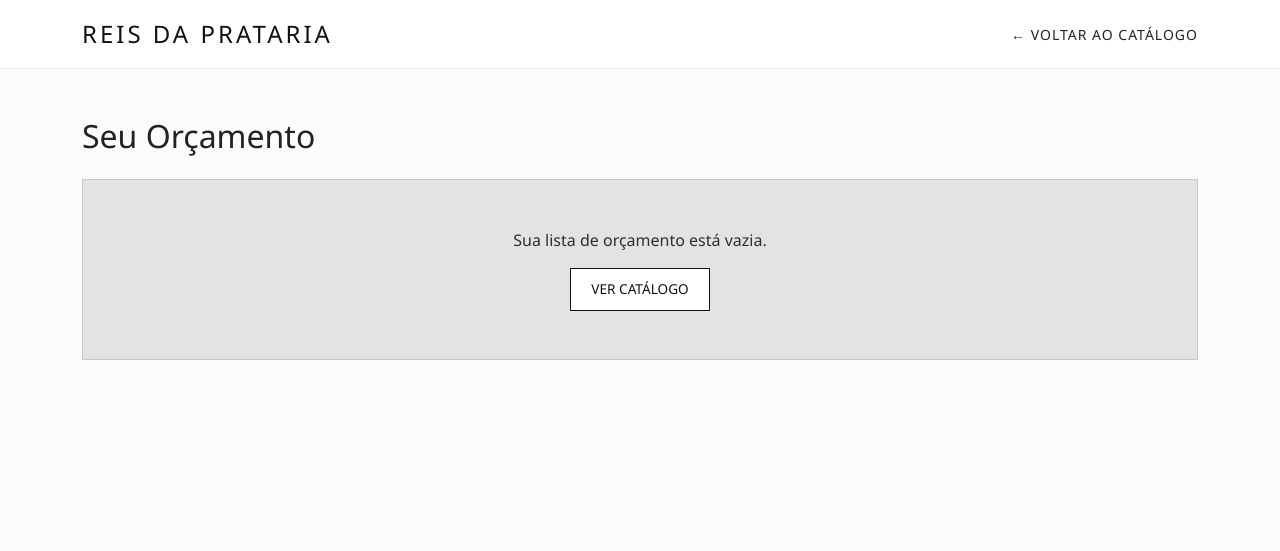
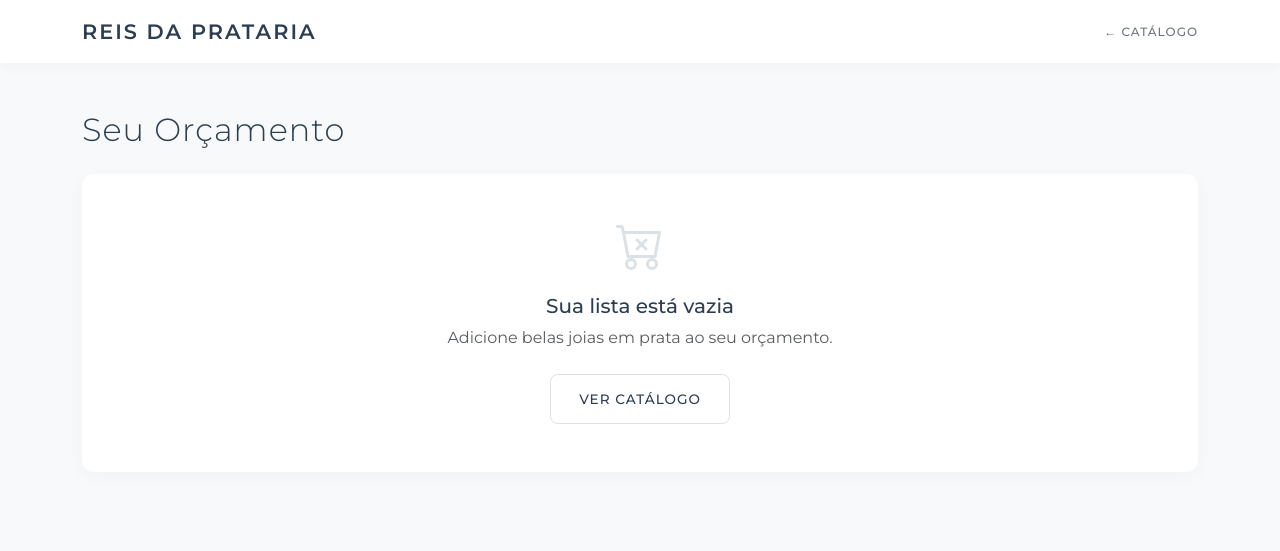
Before and after one commit to ErickGarciaVasconcelos/loja-prata, a Laravel app: page /orcamento in a window 1280 px wide. Shown: the top 551 px of the page. Run offline with Laravel 12, Linux system fonts and the light colour scheme.

Commit message:
Atualização da página orçamento

```diff
--- a/resources/views/paginas/orcamento.blade.php
+++ b/resources/views/paginas/orcamento.blade.php
@@ -3,40 +3,151 @@
 <head>
     <meta charset="UTF-8">
     <meta name="viewport" content="width=device-width, initial-scale=1.0">
+    <meta name="theme-color" content="#ffffff">
     <title>Meu Orçamento - Joias em Prata</title>
     <link href="https://cdn.jsdelivr.net/npm/bootstrap@5.3.2/dist/css/bootstrap.min.css" rel="stylesheet">
+    <link href="https://fonts.googleapis.com/css2?family=Montserrat:wght@300;400;500;600&display=swap" rel="stylesheet">
+
     <style>
-        body { background-color: #fcfcfc; color: #222; font-family: 'Segoe UI', sans-serif; }
-        .navbar { background-color: #ffffff; border-bottom: 1px solid #eaeaea; }
-        .brand-logo { font-weight: 300; letter-spacing: 3px; text-transform: uppercase; color: #111; font-size: 1.5rem; text-decoration: none; }
-        .btn-voltar { background-color: #fff; color: #111; border: 1px solid #111; border-radius: 0; text-transform: uppercase; font-size: 0.85rem; padding: 10px 20px; text-decoration: none; }
-        .btn-voltar:hover { background-color: #f0f0f0; color: #000; }
-        .btn-enviar { background-color: #25D366; color: #fff; border-radius: 0; text-transform: uppercase; font-size: 0.85rem; padding: 10px 20px; border: none; display: inline-block; text-decoration: none; }
-        .btn-enviar:hover { background-color: #128C7E; color: #fff; }
+        /* Variáveis e Base */
+        body {
+            background-color: #f8f9fa;
+            color: #333;
+            font-family: 'Montserrat', sans-serif;
+        }
+
+        /* Navbar */
+        .navbar {
+            background-color: #ffffff;
+            box-shadow: 0 2px 15px rgba(0,0,0,0.04);
+            border: none;
+        }
+        .brand-logo {
+            font-weight: 600;
+            letter-spacing: 2px;
+            text-transform: uppercase;
+            color: #2c3e50;
+            font-size: 1.3rem;
+            text-decoration: none;
+        }
+        .link-voltar {
+            color: #6c757d;
+            text-transform: uppercase;
+            letter-spacing: 1px;
+            font-size: 0.75rem;
+            font-weight: 500;
+            text-decoration: none;
+            transition: color 0.3s;
+        }
+        .link-voltar:hover { color: #2c3e50; }
+
+        /* Títulos */
+        .page-title {
+            font-weight: 300;
+            color: #2c3e50;
+            letter-spacing: 1px;
+        }
+
+        /* Tabela e Cards */
+        .content-card {
+            background: #ffffff;
+            border-radius: 12px;
+            box-shadow: 0 4px 20px rgba(0,0,0,0.03);
+            padding: 1.5rem;
+            margin-bottom: 2rem;
+        }
+        .table { margin-bottom: 0; }
+        .table th {
+            border-bottom-width: 1px;
+            color: #95a5a6;
+            font-weight: 500;
+            text-transform: uppercase;
+            font-size: 0.8rem;
+            letter-spacing: 1px;
+        }
+        .table td {
+            vertical-align: middle;
+            padding: 1rem 0.5rem;
+            color: #444;
+        }
+        .btn-remover {
+            font-size: 0.75rem;
+            text-transform: uppercase;
+            font-weight: 500;
+            letter-spacing: 0.5px;
+            transition: opacity 0.3s;
+        }
+        .btn-remover:hover { opacity: 0.7; }
+
+        /* Botões Principais */
+        .btn-custom {
+            padding: 14px 28px;
+            font-weight: 500;
+            text-transform: uppercase;
+            font-size: 0.85rem;
+            letter-spacing: 1px;
+            border-radius: 8px;
+            transition: all 0.3s ease;
+            text-decoration: none;
+            text-align: center;
+            display: inline-flex;
+            align-items: center;
+            justify-content: center;
+        }
+        .btn-voltar {
+            background-color: #fff;
+            color: #2c3e50;
+            border: 1px solid #dce1e6;
+        }
+        .btn-voltar:hover {
+            background-color: #f1f3f5;
+            border-color: #c5cbd1;
+            color: #1a252f;
+        }
+        .btn-enviar {
+            background-color: #25D366;
+            color: #fff;
+            border: 1px solid #25D366;
+            box-shadow: 0 4px 15px rgba(37, 211, 102, 0.25);
+        }
+        .btn-enviar:hover {
+            background-color: #128C7E;
+            border-color: #128C7E;
+            color: #fff;
+            box-shadow: 0 6px 20px rgba(18, 140, 126, 0.35);
+            transform: translateY(-2px);
+        }
+
+        /* Ajustes Mobile */
+        @media (max-width: 768px) {
+            .brand-logo { font-size: 1.1rem; }
+            .content-card { padding: 1rem; border-radius: 8px; }
+        }
     </style>
 </head>
 <body>
 
-    <nav class="navbar navbar-expand-lg py-3">
+    <nav class="navbar py-3 sticky-top">
         <div class="container d-flex justify-content-between align-items-center">
             <a class="brand-logo" href="{{ url('/') }}">Reis da Prataria</a>
-            <a href="{{ url('/') }}" class="text-dark text-decoration-none small" style="text-transform: uppercase; letter-spacing: 1px;">← Voltar ao Catálogo</a>
+            <a href="{{ url('/') }}" class="link-voltar">← Catálogo</a>
         </div>
     </nav>
 
-    <div class="container py-5">
-        <h2 class="mb-4" style="font-weight: 300;">Seu Orçamento</h2>
+    <div class="container py-4 py-md-5">
+        <h2 class="page-title mb-4 text-center text-md-start">Seu Orçamento</h2>
 
         @if(session('sucesso'))
-            <div class="alert alert-success mb-4" style="border-radius: 0;">
+            <div class="alert alert-success shadow-sm border-0" style="border-radius: 8px;">
                 {{ session('sucesso') }}
             </div>
         @endif
 
         @if(count($orcamento) > 0)
+            <div class="content-card">
                 <div class="table-responsive">
                     <table class="table table-hover align-middle">
-                    <thead class="table-light">
+                        <thead>
                             <tr>
                                 <th>Código</th>
                                 <th>Produto</th>
@@ -46,13 +157,13 @@
                         <tbody>
                             @foreach($orcamento as $index => $item)
                                 <tr>
-                                <td class="text-muted">{{ $item['id'] }}</td>
+                                    <td class="text-muted" style="font-size: 0.9rem;">#{{ $item['id'] }}</td>
                                     <td style="font-weight: 500;">{{ $item['nome'] }}</td>
                                     <td class="text-end">
-                                    <form action="{{ route('orcamento.remove', $index) }}" method="POST">
+                                        <form action="{{ route('orcamento.remove', $index) }}" method="POST" class="m-0">
                                             @csrf
-                                        <button type="submit" class="btn btn-sm btn-link text-danger text-decoration-none" style="font-size: 0.75rem; text-transform: uppercase;">
-                                            [ Remover ]
+                                            <button type="submit" class="btn btn-sm btn-link text-danger text-decoration-none btn-remover p-0">
+                                                Remover
                                             </button>
                                         </form>
                                     </td>
@@ -61,20 +172,35 @@
                         </tbody>
                     </table>
                 </div>
+            </div>
 
-            <div class="d-flex justify-content-between mt-4">
-                <a href="{{ url('/') }}" class="btn btn-voltar">Adicionar mais peças</a>
+            <div class="d-flex flex-column flex-md-row justify-content-md-between gap-3 mt-2">
+                <a href="{{ url('/') }}" class="btn btn-custom btn-voltar">
+                    Adicionar mais peças
+                </a>
 
-                <a href="{{ route('orcamento.whatsapp') }}" class="btn btn-enviar" target="_blank">
+                <a href="{{ route('orcamento.whatsapp') }}" class="btn btn-custom btn-enviar" target="_blank">
+                    <svg xmlns="http://www.w3.org/2000/svg" width="18" height="18" fill="currentColor" class="bi bi-whatsapp me-2" viewBox="0 0 16 16">
+                        <path d="M13.601 2.326A7.854 7.854 0 0 0 7.994 0C3.627 0 .068 3.558.064 7.926c0 1.399.366 2.76 1.057 3.965L0 16l4.204-1.102a7.933 7.933 0 0 0 3.79.965h.004c4.368 0 7.926-3.558 7.93-7.93A7.898 7.898 0 0 0 13.6 2.326zM7.994 14.521a6.573 6.573 0 0 1-3.356-.92l-.24-.144-2.494.654.666-2.433-.156-.251a6.56 6.56 0 0 1-1.007-3.505c0-3.626 2.957-6.584 6.591-6.584a6.56 6.56 0 0 1 4.66 1.931 6.557 6.557 0 0 1 1.928 4.66c-.004 3.639-2.961 6.592-6.592 6.592zm3.615-4.934c-.197-.099-1.17-.578-1.353-.646-.182-.065-.315-.099-.445.099-.133.197-.513.646-.627.775-.114.133-.232.148-.43.05-.197-.1-.836-.308-1.592-.985-.59-.525-.985-1.175-1.103-1.372-.114-.198-.011-.304.088-.403.087-.088.197-.232.296-.346.1-.114.133-.198.198-.33.065-.134.034-.248-.015-.347-.05-.099-.445-1.076-.612-1.47-.16-.389-.323-.335-.445-.34-.114-.007-.247-.007-.38-.007a.729.729 0 0 0-.529.247c-.182.198-.691.677-.691 1.654 0 .977.71 1.916.81 2.049.098.133 1.394 2.132 3.383 2.992.47.205.84.326 1.129.418.475.152.904.129 1.246.08.38-.058 1.171-.48 1.338-.943.164-.464.164-.86.114-.943-.049-.084-.182-.133-.38-.232z"/>
+                    </svg>
                     Enviar pelo WhatsApp
                 </a>
             </div>
         @else
-            <div class="alert alert-secondary text-center py-5" style="border-radius: 0;">
-                <p class="mb-3">Sua lista de orçamento está vazia.</p>
-                <a href="{{ url('/') }}" class="btn btn-voltar">Ver Catálogo</a>
+            <div class="content-card text-center py-5">
+                <div class="mb-4">
+                    <svg xmlns="http://www.w3.org/2000/svg" width="48" height="48" fill="#dce1e6" class="bi bi-cart-x" viewBox="0 0 16 16">
+                        <path d="M7.354 5.646a.5.5 0 1 0-.708.708L7.793 7.5 6.646 8.646a.5.5 0 1 0 .708.708L8.5 8.207l1.146 1.147a.5.5 0 0 0 .708-.708L9.207 7.5l1.147-1.146a.5.5 0 0 0-.708-.708L8.5 6.793 7.354 5.646z"/>
+                        <path d="M.5 1a.5.5 0 0 0 0 1h1.11l.401 1.607 1.498 7.985A.5.5 0 0 0 4 12h1a2 2 0 1 0 0 4 2 2 0 0 0 0-4h7a2 2 0 1 0 0 4 2 2 0 0 0 0-4h1a.5.5 0 0 0 .491-.408l1.5-8A.5.5 0 0 0 14.5 3H2.89l-.405-1.621A.5.5 0 0 0 2 1H.5zm3.915 10L3.102 4h10.796l-1.313 7h-8.17zM6 14a1 1 0 1 1-2 0 1 1 0 0 1 2 0zm7 0a1 1 0 1 1-2 0 1 1 0 0 1 2 0z"/>
+                    </svg>
+                </div>
+                <h5 style="font-weight: 500; color: #2c3e50;">Sua lista está vazia</h5>
+                <p class="text-muted mb-4">Adicione belas joias em prata ao seu orçamento.</p>
+                <a href="{{ url('/') }}" class="btn btn-custom btn-voltar">Ver Catálogo</a>
             </div>
         @endif
     </div>
+
+    <script src="https://cdn.jsdelivr.net/npm/bootstrap@5.3.2/dist/js/bootstrap.bundle.min.js"></script>
 </body>
 </html>
```
Lines whose indentation alone changed are shown as unchanged.
